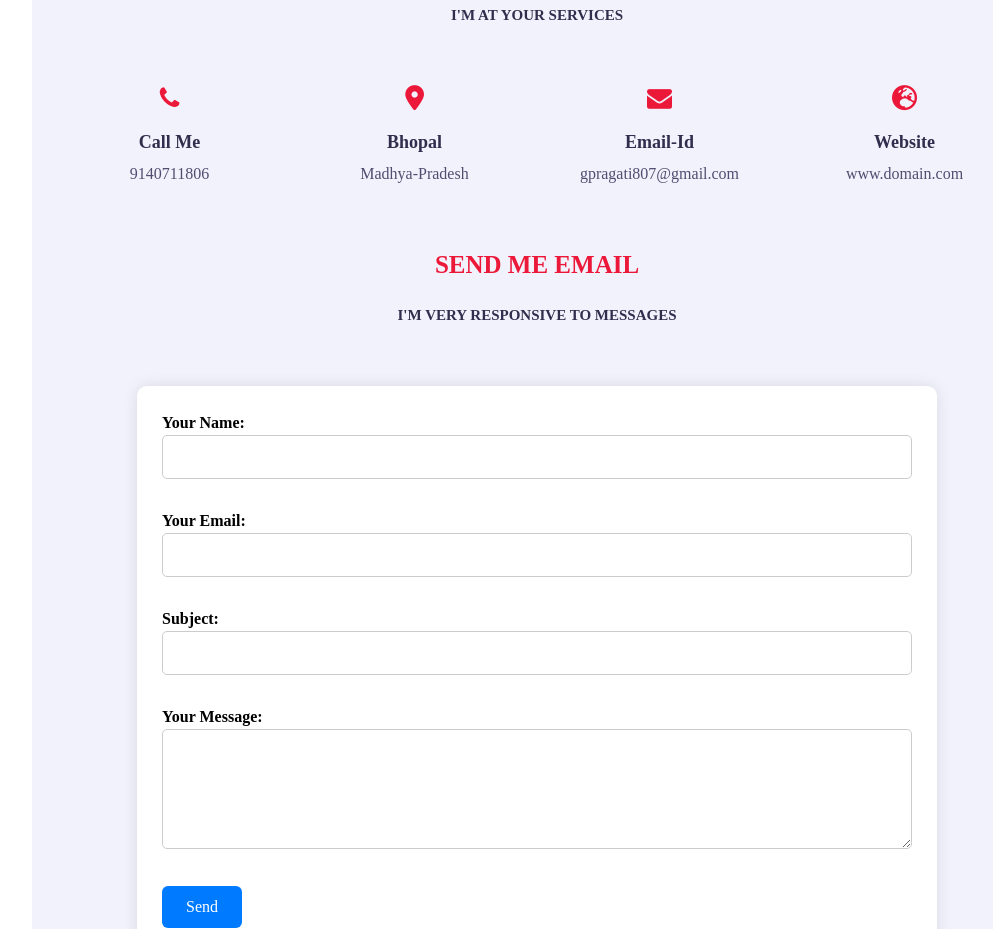
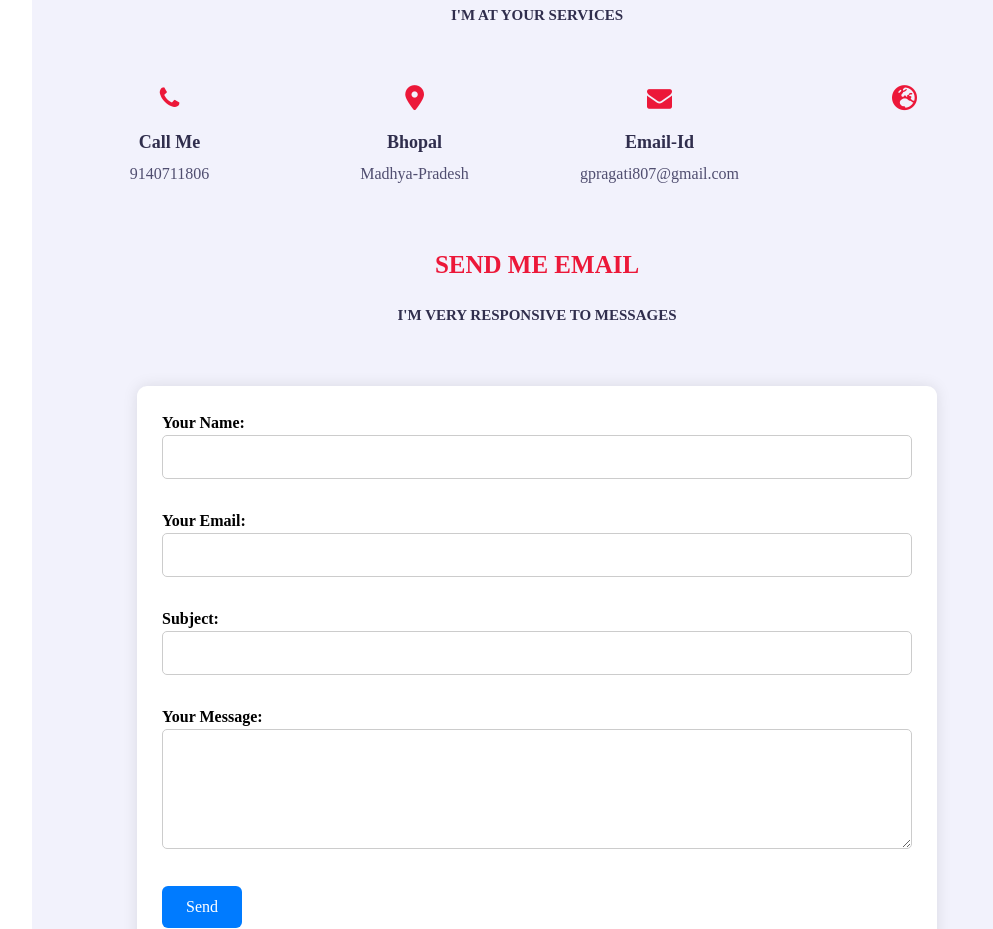
Before and after one commit to Pragati44/Resume, a plain HTML site: page index.html in a window 1280 px wide. Shown: the part 4180-5109 px from the top of the page, without its empty margins (238-1231 px from the left). Drawn offline with nearby package versions, Linux system fonts and the light colour scheme; a web font is replaced by a local one.

Commit message:
Your commit message here

```diff
--- a/index.html
+++ b/index.html
@@ -379,8 +379,7 @@
                             <div class="icon">
                                 <i class="fa fa-globe-europe"></i>
                             </div>
-                            <h4>Website</h4>
-                            <p>www.domain.com</p>
+
                         </div>
                     </div>
                     <h3 class="contact-title padd-15">SEND ME EMAIL</h3>
```
